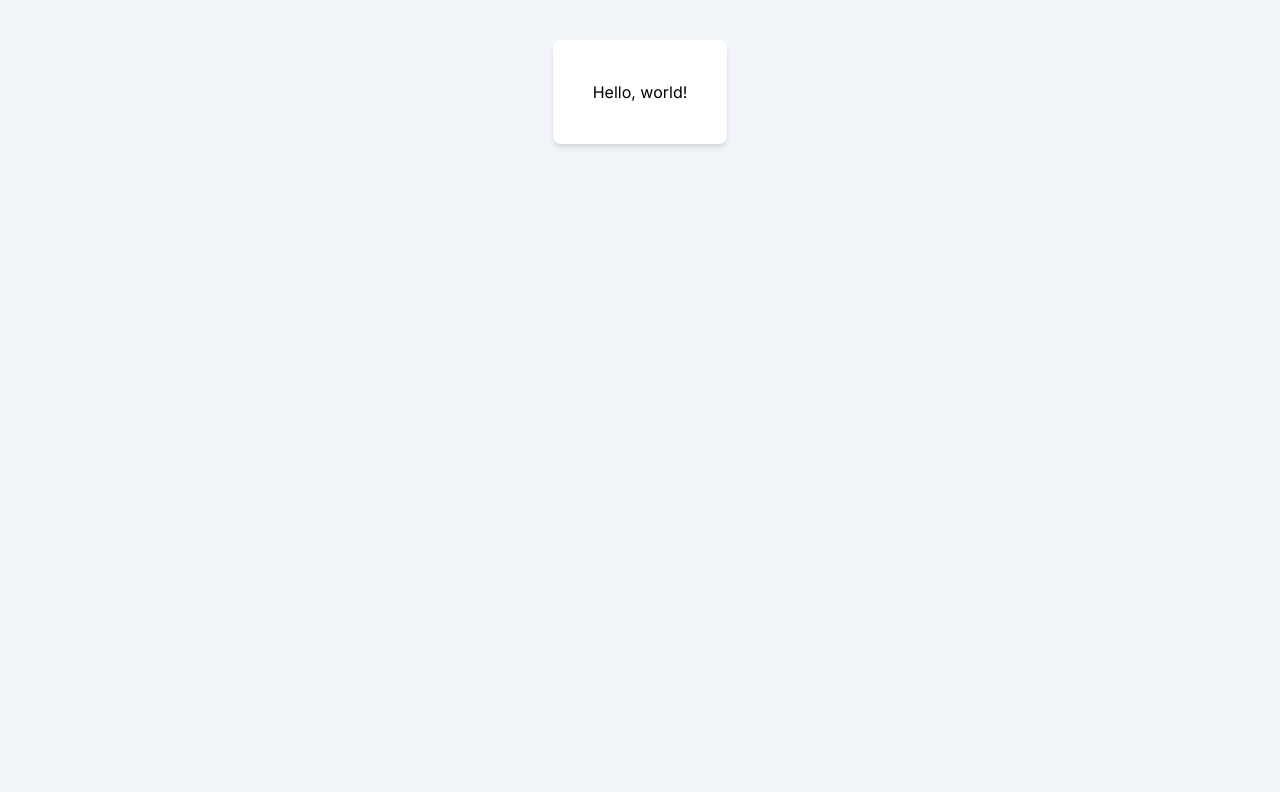
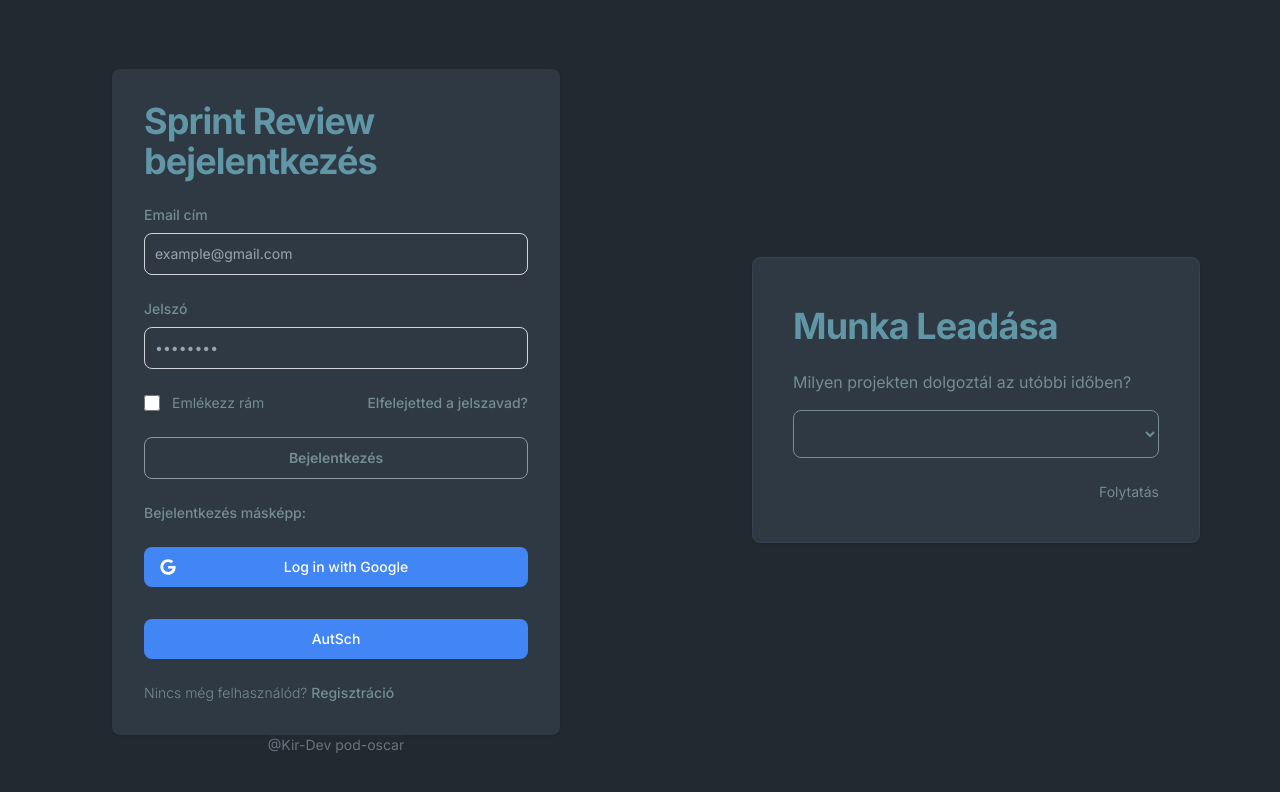
Before and after one commit to kir-dev/sprint-review-app, a Next.js app in the folder apps/frontend/: page / in a window 1280 px wide. Shown: the top 792 px of the page. Built offline with nearby package versions, Linux system fonts and the light colour scheme.

Commit message:
done with loginscreen

```diff
--- a/apps/frontend/src/app/page.tsx
+++ b/apps/frontend/src/app/page.tsx
@@ -1,9 +1,10 @@
-import { HelloWorld } from '@/components/hello-world';
+import { SprintLogin, WorkSelector } from '@/components/hello-world';
 
 export default function Home() {
   return (
-    <main className='flex items-center justify-center'>
-      <HelloWorld className='mt-10' />
+    <main className='flex items-center justify-center bg-page-bg-color'>
+      <SprintLogin />
+      <WorkSelector />
     </main>
   );
 }
--- a/apps/frontend/src/components/hello-world.tsx
+++ b/apps/frontend/src/components/hello-world.tsx
@@ -1,12 +1,133 @@
-import { HTMLAttributes } from 'react';
-
-import { cn } from '@/lib/utils';
-
-export function HelloWorld({ children, className, ...props }: HTMLAttributes<HTMLDivElement>) {
+export function SprintLogin() {
   return (
-    <div className={cn('bg-white shadow-md p-10 rounded-lg', className)} {...props}>
-      <h1>Hello, world!</h1>
-      {children}
+    <div className='flex flex-col items-center justify-center px-8 py-8 mx-auto md:h-screen lg:py-0'>
+      <a href='#' className='flex items-center mb-6 text-2xl font-semibold text-gray-900 dark:text-bg-color2' />
+      <div className='w-full bg-bg-color2 rounded-lg shadow md:mt-0 sm:max-w-md xl:p-0 dark:bg-gray-800 dark:border-gray-700'>
+        <div className='p-6 space-y-4 md:space-y-6 sm:p-8'>
+          <h1 className='text-xl font-bold leading-tight tracking-tight text-text-color-h1 md:text-4xl dark:text-bg-color2'>
+            Sprint Review bejelentkezés
+          </h1>
+          <form className='space-y-4 md:space-y-6' action='#'>
+            <div>
+              <label className='block mb-2 text-sm font-medium text-text-color dark:text-bg-color2'>Email cím</label>
+              <input
+                type='email'
+                name='email'
+                id='email'
+                className='bg-bg-color2 border border-gray-300 text-white sm:text-sm rounded-lg block w-full p-2.5 dark:bg-gray-700 dark:border-gray-600 dark:placeholder-gray-400 dark:text-bg-color2 dark:focus:ring-blue-500 dark:focus:border-blue-500'
+                placeholder='example@gmail.com'
+              />
+            </div>
+            <div>
+              <label className='block mb-2 text-sm font-medium text-text-color dark:text-bg-color2'>Jelszó</label>
+              <input
+                type='password'
+                name='password'
+                id='password'
+                placeholder='••••••••'
+                className='bg-bg-color2 border border-gray-300 text-white sm:text-sm rounded-lg block w-full p-2.5 dark:bg-gray-700 dark:border-gray-600 dark:placeholder-gray-400 dark:text-bg-color2 dark:focus:ring-blue-500 dark:focus:border-blue-500'
+              />
+            </div>
+            <div className='flex items-center justify-between'>
+              <div className='flex items-start'>
+                <div className='flex items-center h-5'>
+                  <input
+                    id='remember'
+                    aria-describedby='remember'
+                    type='checkbox'
+                    className='w-4 h-4 border border-gray-300 rounded bg-bg-color1 focus:ring-3 dark:bg-gray-700 dark:border-gray-600 dark:ring-offset-gray-800'
+                  />
+                </div>
+                <div className='ml-3 text-sm'>
+                  <label className='text-text-color dark:text-gray-300'>Emlékezz rám</label>
+                </div>
+              </div>
+              <a href='#' className='text-text-color text-sm font-medium hover:underline dark:text'>
+                Elfelejetted a jelszavad?
+              </a>
+            </div>
+            <button
+              type='submit'
+              className='border font-semibold w-full text-text-color rounded-lg text-sm px-5 py-2.5 text-center border-[#8b97a4] hover:border-text-color hover:bg-[#2c3540] focus:ring-4'
+            >
+              Bejelentkezés
+            </button>
+            <label className='block mb-2 text-sm font-medium text-text-color dark:text-bg-color2'>
+              Bejelentkezés másképp:
+            </label>
+            <div className='px-6 sm:px-0 max-w-sm'>
+              <button
+                type='button'
+                className='text-white w-full bg-[#4285F4] hover:bg-[#4285F4]/90 focus:ring-4 focus:outline-none focus:ring-[#4285F4]/50 font-medium rounded-lg text-sm px-5 py-2.5 text-center inline-flex items-center justify-between mr-2 mb-2'
+              >
+                <svg
+                  className='mr-2 -ml-1 w-4 h-4'
+                  aria-hidden='true'
+                  focusable='false'
+                  data-prefix='fab'
+                  data-icon='google'
+                  role='img'
+                  xmlns='http://www.w3.org/2000/svg'
+                  viewBox='0 0 488 512'
+                >
+                  <path
+                    fill='currentColor'
+                    d='M488 261.8C488 403.3 391.1 504 248 504 110.8 504 0 393.2 0 256S110.8 8 248 8c66.8 0 123 24.5 166.3 64.9l-67.5 64.9C258.5 52.6 94.3 116.6 94.3 256c0 86.5 69.1 156.6 153.7 156.6 98.2 0 135-70.4 140.8-106.9H248v-85.3h236.1c2.3 12.7 3.9 24.9 3.9 41.4z'
+                  />
+                </svg>
+                Log in with Google
+                <div />
+              </button>
+            </div>
+            <button className='w-full text-white bg-[#4285F4] focus:ring-[#4285F4]/50 hover:bg-[#4285F4]/90 focus:outline-none focus:ring font-medium rounded-lg text-sm px-5 py-2.5 text-center'>
+              AutSch
+            </button>
+            <p className='text-sm font-light text-text-color dark:text-gray-400'>
+              Nincs még felhasználód?{' '}
+              <a href='#' className='text-text-color font-medium text hover:underline dark:text'>
+                Regisztráció
+              </a>
+            </p>
+          </form>
+        </div>
+      </div>
+      <Footer />
     </div>
   );
 }
+
+function Footer() {
+  return (
+    <footer className='bg-page-bg-color flex flex-col items-center justify-center'>
+      <p className='text-gray-500 text-sm'>@Kir-Dev pod-oscar</p>
+    </footer>
+  );
+}
+
+export function WorkSelector() {
+  return (
+    <div className='w-full bg-bg-color2 rounded-lg shadow sm:max-w-md dark:bg-gray-800 dark:border-gray-700 m-auto border text-text-color md:text-m border-gray-700 flex flex-col py-8 mx-auto lg:py-0'>
+      <a href='#' className='flex items-center mb-6 text-2xl' />
+      <h1 className='ml-10 text-text-color-h1 md:text-4xl leading-tight tracking-tight font-bold py-6'>
+        Munka Leadása
+      </h1>
+      <p className='ml-10'>Milyen projekten dolgoztál az utóbbi időben?</p>
+      <div className='relative px-10 py-4'>
+        <select className='bg-bg-color2 border-text-color border rounded-lg text-left px-5 py-2.5 w-full text-text-color hover:bg-[#2c3540] focus:ring-4 text-xl otuline outline-bg-color2 outline-offset-0'>
+          <option />
+          <option className=''>Option 1</option>
+          {/*Amikor ráviszem a kurzort, akkor a háttérszínt meg kell változtatni*/}
+          <option>Option 2</option>
+          <option>Option 3</option>
+        </select>
+        <div className='ml-3 text-sm text-right py-6'>
+          <label className='text-text-color dark:text-gray-300'>
+            <a href='# ' className='hover:underline font-medium-bold text-sm dark:text '>
+              Folytatás
+            </a>
+          </label>
+        </div>
+      </div>
+    </div>
+  );
+}
--- a/apps/frontend/tailwind.config.ts
+++ b/apps/frontend/tailwind.config.ts
@@ -27,6 +27,13 @@ const config = {
         'accordion-down': 'accordion-down 0.2s ease-out',
         'accordion-up': 'accordion-up 0.2s ease-out',
       },
+      colors: {
+        'bg-color1': '#',
+        'text-color': '#748D92',
+        'text-color-h1': '#6196A6',
+        'bg-color2': '#2E3944',
+        'page-bg-color': '#212A31',
+      },
     },
   },
   plugins: [require('tailwindcss-animate')],
```
